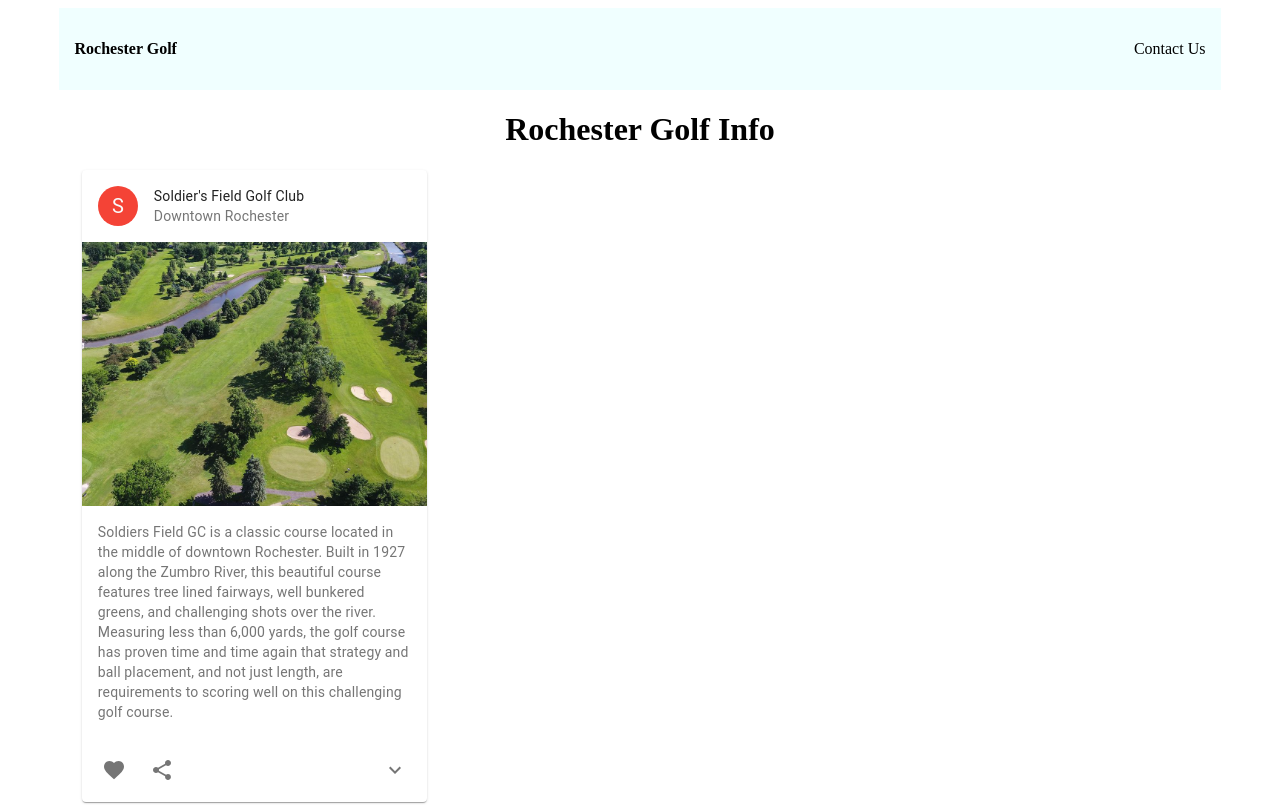
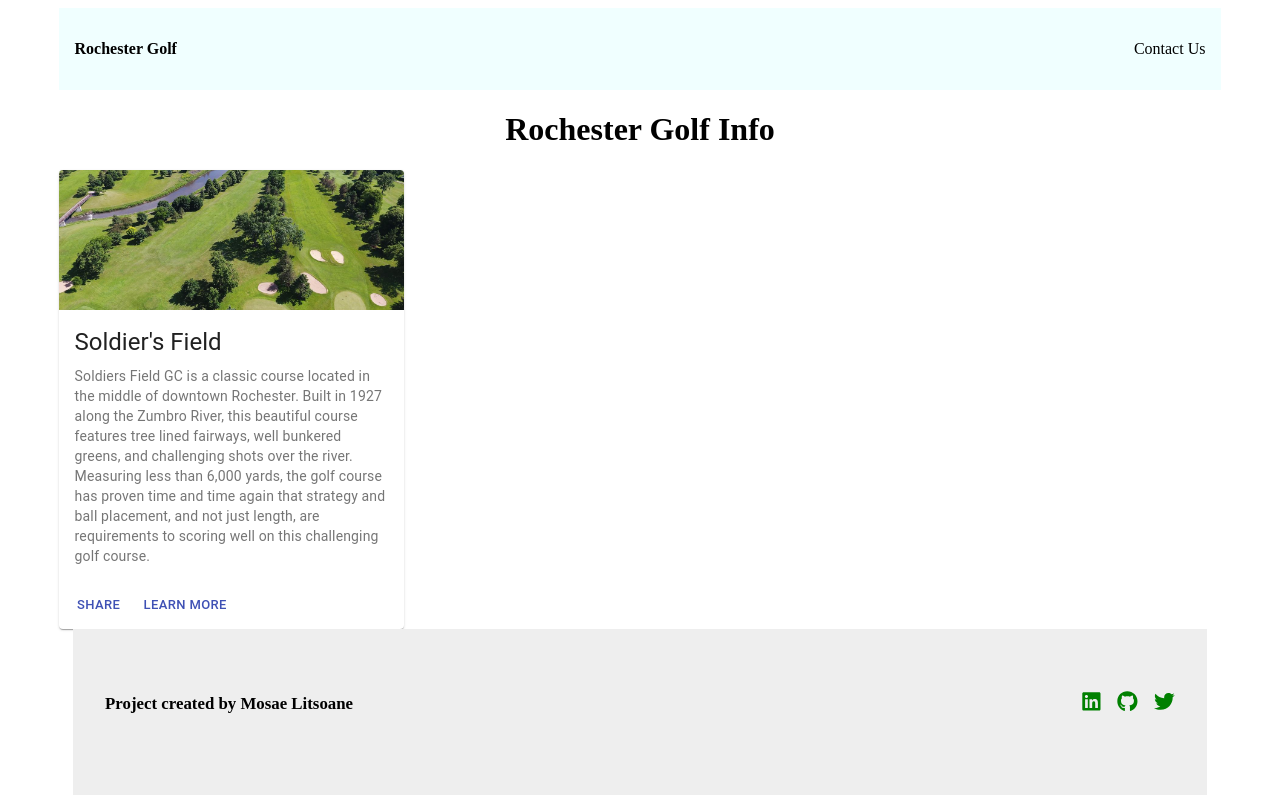
Before and after one commit to Mosae/rochester-golf, a React (Create React App) app: page / in a window 1280 px wide. Shown: the top 805 px of the page. Built offline with nearby package versions, Linux system fonts and the light colour scheme.

Commit message:
Changed card style

```diff
--- a/src/components/cards/card.tsx
+++ b/src/components/cards/card.tsx
@@ -1,130 +1,57 @@
-import React, { useState } from 'react';
-import { makeStyles, Theme, createStyles } from '@material-ui/core/styles';
-import clsx from 'clsx';
+import React from 'react';
+import { makeStyles } from '@material-ui/core/styles';
 import Card from '@material-ui/core/Card';
-import CardHeader from '@material-ui/core/CardHeader';
+import CardActionArea from '@material-ui/core/CardActionArea';
+import CardActions from '@material-ui/core/CardActions';
+import CardContent from '@material-ui/core/CardContent';
 import CardMedia from '@material-ui/core/CardMedia';
-import CardContent from '@material-ui/core/CardContent';
-import CardActions from '@material-ui/core/CardActions';
-import Collapse from '@material-ui/core/Collapse';
-import Avatar from '@material-ui/core/Avatar';
-import IconButton from '@material-ui/core/IconButton';
+import Button from '@material-ui/core/Button';
 import Typography from '@material-ui/core/Typography';
-import { red } from '@material-ui/core/colors';
-import FavoriteIcon from '@material-ui/icons/Favorite';
-import ShareIcon from '@material-ui/icons/Share';
-import ExpandMoreIcon from '@material-ui/icons/ExpandMore';
-//import MoreVertIcon from '@material-ui/icons/MoreVert';
 import soldiers from './soldiersfield.jpg';
 
-const useStyles = makeStyles((theme: Theme) =>
-	createStyles({
+const useStyles = makeStyles({
 	root: {
 		maxWidth: 345,
-			marginLeft: '2%',
-			marginBottom: '6.25%',
 	},
 	media: {
-			height: 70,
-			paddingTop: '56.25%', // 16:9
+		height: 140,
 	},
-		expand: {
-			transform: 'rotate(0deg)',
-			marginLeft: 'auto',
-			transition: theme.transitions.create('transform', {
-				duration: theme.transitions.duration.shortest,
-			}),
-		},
-		expandOpen: {
-			transform: 'rotate(180deg)',
-		},
-		avatar: {
-			backgroundColor: red[500],
-		},
-	})
-);
+});
 
-export default function Cards() {
+export default function MediaCard() {
 	const classes = useStyles();
-	const [expanded, setExpanded] = React.useState(false);
-
-	const handleExpandClick = () => {
-		setExpanded(!expanded);
-	};
 
 	return (
 		<Card className={classes.root}>
-			<CardHeader
-				avatar={
-					<Avatar aria-label="recipe" className={classes.avatar}>
-						S
-					</Avatar>
-				}
-				// action={
-				// 	<IconButton aria-label="settings">
-				// 		<MoreVertIcon />
-				// 	</IconButton>
-				// }
-				title="Soldier's Field Golf Club"
-				subheader="Downtown Rochester"
-			/>
+			<CardActionArea>
 				<CardMedia
 					className={classes.media}
 					image={soldiers}
-				title="Soldier's Field"
+					title="Contemplative Reptile"
 				/>
 				<CardContent>
+					<Typography gutterBottom variant="h5" component="h2">
+						Soldier's Field
+					</Typography>
 					<Typography variant="body2" color="textSecondary" component="p">
 						Soldiers Field GC is a classic course located in the middle of
 						downtown Rochester. Built in 1927 along the Zumbro River, this
 						beautiful course features tree lined fairways, well bunkered greens,
-					and challenging shots over the river. Measuring less than 6,000 yards,
-					the golf course has proven time and time again that strategy and ball
-					placement, and not just length, are requirements to scoring well on
-					this challenging golf course.
+						and challenging shots over the river. Measuring less than 6,000
+						yards, the golf course has proven time and time again that strategy
+						and ball placement, and not just length, are requirements to scoring
+						well on this challenging golf course.
 					</Typography>
 				</CardContent>
-			<CardActions disableSpacing>
-				<IconButton aria-label="add to favorites">
-					<FavoriteIcon />
-				</IconButton>
-				<IconButton aria-label="share">
-					<ShareIcon />
-				</IconButton>
-				<IconButton
-					className={clsx(classes.expand, {
-						[classes.expandOpen]: expanded,
-					})}
-					onClick={handleExpandClick}
-					aria-expanded={expanded}
-					aria-label="show more">
-					<ExpandMoreIcon />
-				</IconButton>
+			</CardActionArea>
+			<CardActions>
+				<Button size="small" color="primary">
+					Share
+				</Button>
+				<Button size="small" color="primary">
+					Learn More
+				</Button>
 			</CardActions>
-			<Collapse in={expanded} timeout="auto" unmountOnExit>
-				<CardContent>
-					<Typography paragraph>Details:</Typography>
-					<Typography paragraph>
-						Soldiers Field GC has hosted numerous State qualifying tournaments,
-						junior championships, and the annual Rochester All-City Golf
-						championship over the years. With some of the best designed greens
-						in southern Minnesota and great course conditions, Soldiers Field GC
-						is consistently ranked among the finest courses in the Rochester
-						area.
-					</Typography>
-					<Typography paragraph>
-						The golf course is open to the public as well as host to tournaments
-						and leagues throughout the golf season.
-					</Typography>
-					<Typography paragraph>
-						<strong>PGA Golf Professional: </strong>
-						David Richardson
-					</Typography>
-					<Typography>
-						<strong>Golf Course Superintendent: </strong> Mike Senjem
-					</Typography>
-				</CardContent>
-			</Collapse>
 		</Card>
 	);
 }
```
Lines whose indentation alone changed are shown as unchanged.
